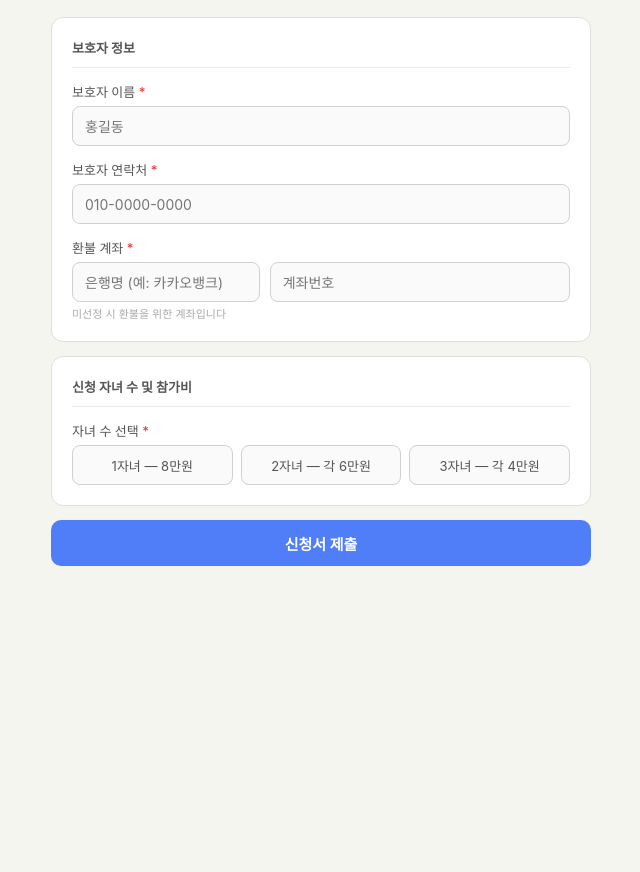
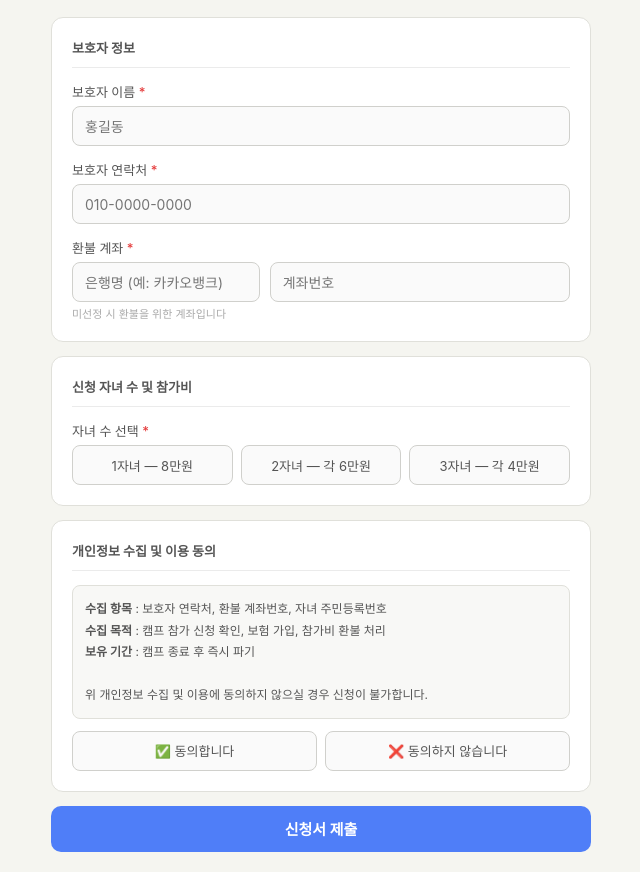
Before and after one commit to podojam-syh/camp2026, a plain HTML site: page index.html in a window 1280 px wide. Shown: the part 77-949 px from the top of the page, without its empty margins (319-959 px from the left). Before the commit the page ends 800 px from the top, so only its background shows below. Drawn offline with Linux system fonts and the light colour scheme.

Commit message:
Add privacy consent section to index.html

```diff
--- a/index.html
+++ b/index.html
@@ -91,6 +91,23 @@ h1{font-size:20px;font-weight:700;text-align:center;margin-bottom:6px}
     </div>
   </div>
 
+
+  <div class="card">
+    <div class="card-title">개인정보 수집 및 이용 동의</div>
+    <div style="font-size:12px;color:#555;line-height:1.8;margin-bottom:12px;background:#f8f8f6;border-radius:8px;padding:12px;border:1px solid #e0e0da">
+      <b>수집 항목</b> : 보호자 연락처, 환불 계좌번호, 자녀 주민등록번호<br>
+      <b>수집 목적</b> : 캠프 참가 신청 확인, 보험 가입, 참가비 환불 처리<br>
+      <b>보유 기간</b> : 캠프 종료 후 즉시 파기<br><br>
+      위 개인정보 수집 및 이용에 동의하지 않으실 경우 신청이 불가합니다.
+    </div>
+    <div class="field" style="margin-bottom:0">
+      <div class="rg" id="privacy-group">
+        <div class="rb" data-v="동의" onclick="pick('privacy-group',this)">&#9989; 동의합니다</div>
+        <div class="rb" data-v="미동의" onclick="pick('privacy-group',this)">&#10060; 동의하지 않습니다</div>
+      </div>
+    </div>
+  </div>
+
   <button class="btn" id="sbtn" onclick="doSend()">
     <span id="slbl">신청서 제출</span>
   </button>
@@ -155,6 +172,8 @@ function doSend() {
   if (!gphone){alert('보호자 연락처를 입력해주세요.');return;}
   if (!gbank){alert('환불 계좌 은행명을 입력해주세요.');return;}
   if (!gaccount){alert('환불 계좌번호를 입력해주세요.');return;}
+  var privacy=gpick('privacy-group');
+  if (!privacy||privacy==='미동의'){alert('개인정보 수집 및 이용에 동의해주세요.');return;}
   if (!cn){alert('신청 자녀 수를 선택해주세요.');return;}
   var kids=[];
   for (var i=1;i<=cn;i++){
```
